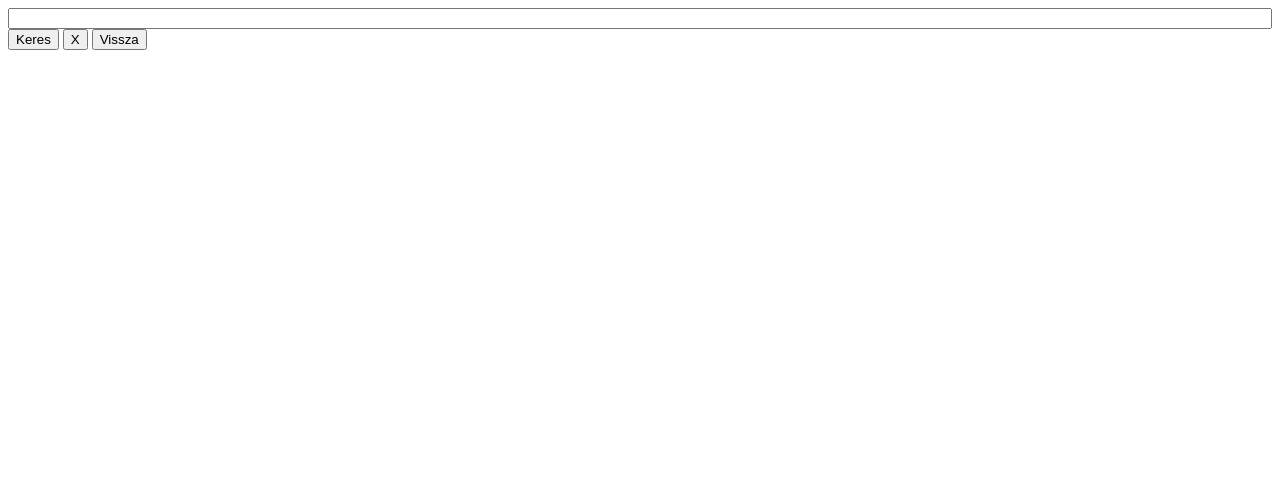
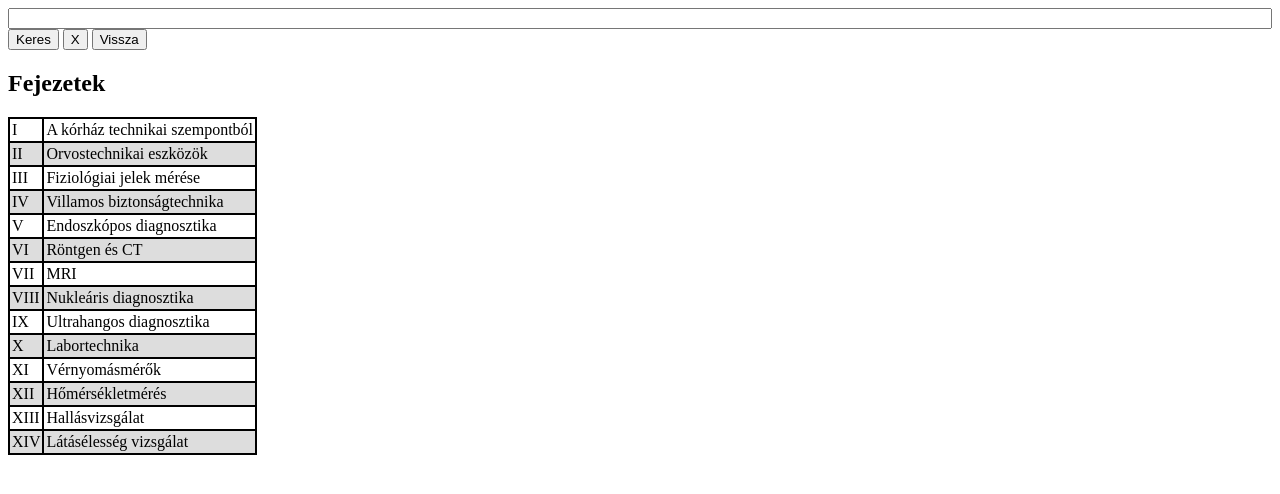
Before and after one commit to berg003/QuestionAnswer, a plain HTML site: page topics/bifiz/index.html in a window 1280 px wide. Drawn offline with Linux system fonts and the light colour scheme.

Commit message:
initial commit

```diff
--- a/topics/bifiz/index.css
+++ b/topics/bifiz/index.css
@@ -13,3 +13,16 @@ img[src*="oe_"], img[src*="vb_"]{
 .blue {
 	color:blue;
 }
+table {
+  border-collapse: collapse;
+}
+
+td, th {
+  border: 2px solid #000000;
+  text-align: left;
+  padding: 2px;
+}
+
+tr:nth-child(even) {
+  background-color: #dddddd;
+}
--- a/topics/bifiz/index.html
+++ b/topics/bifiz/index.html
@@ -14,5 +14,65 @@
 	  <input type="button" onclick="reset()" value="X">
 	  <a href="../../index.html"><input type="button" value="Vissza"></a>
 	  <div id="answer"></div>
+	  <h2>Fejezetek</h2>
+		<table>
+		  <tr>
+			<td>I</td>
+			<td>A kórház technikai szempontból</td>
+		  </tr>
+		  <tr>
+			<td>II</td>
+			<td>Orvostechnikai eszközök</td>
+		  </tr>
+		  <tr>
+			<td>III</td>
+			<td>Fiziológiai jelek mérése</td>
+		  </tr>
+		  <tr>
+			<td>IV</td>
+			<td>Villamos biztonságtechnika</td>
+		  </tr>
+		  <tr>
+			<td>V</td>
+			<td>Endoszkópos diagnosztika</td>
+		  </tr>
+		  <tr>
+			<td>VI</td>
+			<td>Röntgen és CT</td>
+		  </tr>
+		  <tr>
+			<td>VII</td>
+			<td>MRI</td>
+		  </tr>
+		  <tr>
+			<td>VIII</td>
+			<td>Nukleáris diagnosztika</td>
+		  </tr>
+		  <tr>
+			<td>IX</td>
+			<td>Ultrahangos diagnosztika</td>
+		  </tr>
+		  <tr>
+			<td>X</td>
+			<td>Labortechnika</td>
+		  </tr>
+		  <tr>
+			<td>XI</td>
+			<td>Vérnyomásmérők</td>
+		  </tr>
+		  <tr>
+			<td>XII</td>
+			<td>Hőmérsékletmérés</td>
+		  </tr>
+		  <tr>
+			<td>XIII</td>
+			<td>Hallásvizsgálat</td>
+		  </tr>
+		  <tr>
+			<td>XIV</td>
+			<td>Látásélesség vizsgálat</td>
+		  </tr>
+		</table>
+
 	</body>
 </html>
--- a/topics/bifiz/js/index.js
+++ b/topics/bifiz/js/index.js
@@ -2,16 +2,16 @@ var questionAnswers = [
 // a kórház technikai szempontból
 {
 	question: 'I.1. Mit nevezünk kórháznak?',
-	answer: 'egy olyan fekvőbeteg-gyógyintézetet, ami orvos szakellátást nyújt azon beteg számára, akiknek egészséget helyreállítani betegségének előrehaladását megakadályozni otthon vagy az alapellátás intézményrendszerében nem lehet.'
+	answer: 'egy olyan fekvőbeteg-gyógyintézetet, ami orvos szakellátást nyújt azon beteg számára, akiknek egészséget helyreállítani betegségének előrehaladását megakadályozni otthon vagy az alapellátás intézményrendszerében nem lehet.</br><img src="img/korhaz.png">'
 },{
 	question: 'I.2. Mi jellemzi a pavilonrendszerben épült kórházat?',
-	answer: 'Egymástól különálló épületek, amik jól átszellőzhetőek, jól benapozottak, egymástól elkülönítettek. Pavilonok közötti parkos területek egészséges környezetet teremtenek. Pl. János kórház'
+	answer: 'Egymástól különálló épületek, amik jól átszellőzhetőek, jól benapozottak, egymástól elkülönítettek. Pavilonok közötti parkos területek egészséges környezetet teremtenek. Pl. János kórház</br><img src="img/pavilon.png">'
 },{
 	question: 'I.3. Mi jellemzi a tömbrendszerben épült kórházat?',
-	answer: 'Centralizált, többszintes épületek, amikben a technológia ki van használva, gazdaságos a helykihasználás, van vonalszerű alaprajz (Y, X, H alaprajzú kialakítás), az egyes osztályok és a hozzájuk tartozó orvosi, helységek egy szinten vannak, a betegosztályokon néhány ágyas komfortos szobák találhatók. A belső közlekedő és szállítási útvonalak rövidek.'
+	answer: 'Centralizált, többszintes épületek, amikben a technológia ki van használva, gazdaságos a helykihasználás, van vonalszerű alaprajz (Y, X, H alaprajzú kialakítás), az egyes osztályok és a hozzájuk tartozó orvosi, helységek egy szinten vannak, a betegosztályokon néhány ágyas komfortos szobák találhatók. A belső közlekedő és szállítási útvonalak rövidek.</br><img src="img/tomb.png">'
 },{
 	question: 'I.4. Mi jellemezi a hotel-lepényrendszerben épült kórházakat?',
-	answer: 'A diagnosztika és a terápia , egy 2-3 szintes lepényépületbe kerül, a betegeket a hotelekhez hasonló, de a gyógyászat igényei szerint kialakított magas épületben helyezik el, ahonnan a vizsgálatokra és a kezelésekre a lepényszárnyba mennek át. Szállítási útvonalak rövidek, a beteg forgalmak jól tervezhetőek.'
+	answer: 'A diagnosztika és a terápia , egy 2-3 szintes lepényépületbe kerül, a betegeket a hotelekhez hasonló, de a gyógyászat igényei szerint kialakított magas épületben helyezik el, ahonnan a vizsgálatokra és a kezelésekre a lepényszárnyba mennek át. Szállítási útvonalak rövidek, a beteg forgalmak jól tervezhetőek.</br><img src="img/lepeny.png">'
 },{
 	question: 'I.5. Mi tartozik a kórháztechnika tárgykörébe?',
 	answer: 'Olyan műszaki eszközök és berendezések, amik nem vesznek részt közvetlenül a gyógyítás fő folyamatában, hanem támogatják azokat, és a kórház üzemeltetés mindennapos problémáit oldják meg, de nélkülük a gyógyítási tevékenység nem biztosítható.'
```
Also changed, not shown: topics/bifiz/index_de.html (+60 -0 lines), topics/bifiz/index_en.html (+61 -0 lines), topics/bifiz/img/korhaz.png (added), topics/bifiz/img/lepeny.png (added), topics/bifiz/img/pavilon.png (added), topics/bifiz/img/tomb.png (added).
